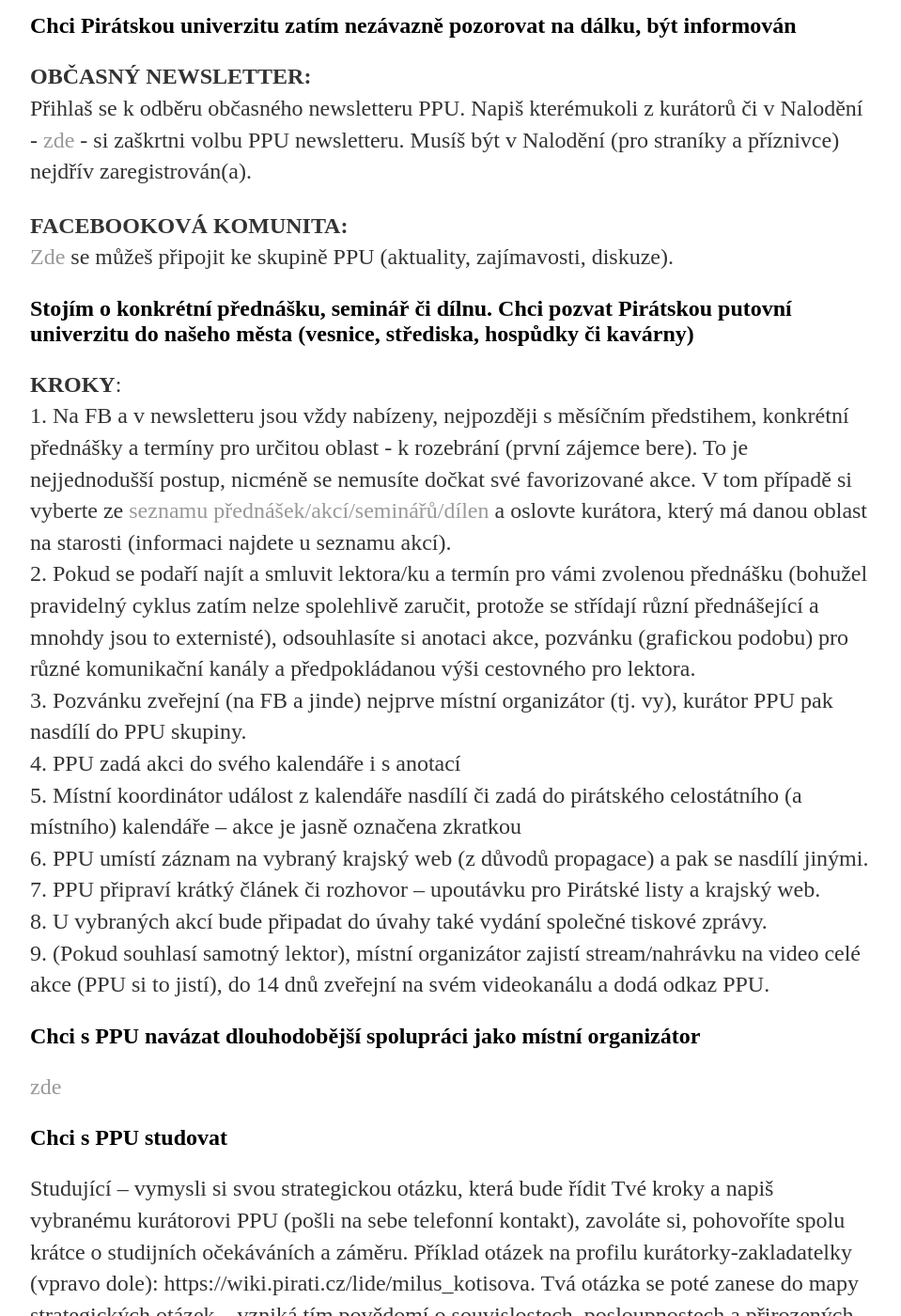
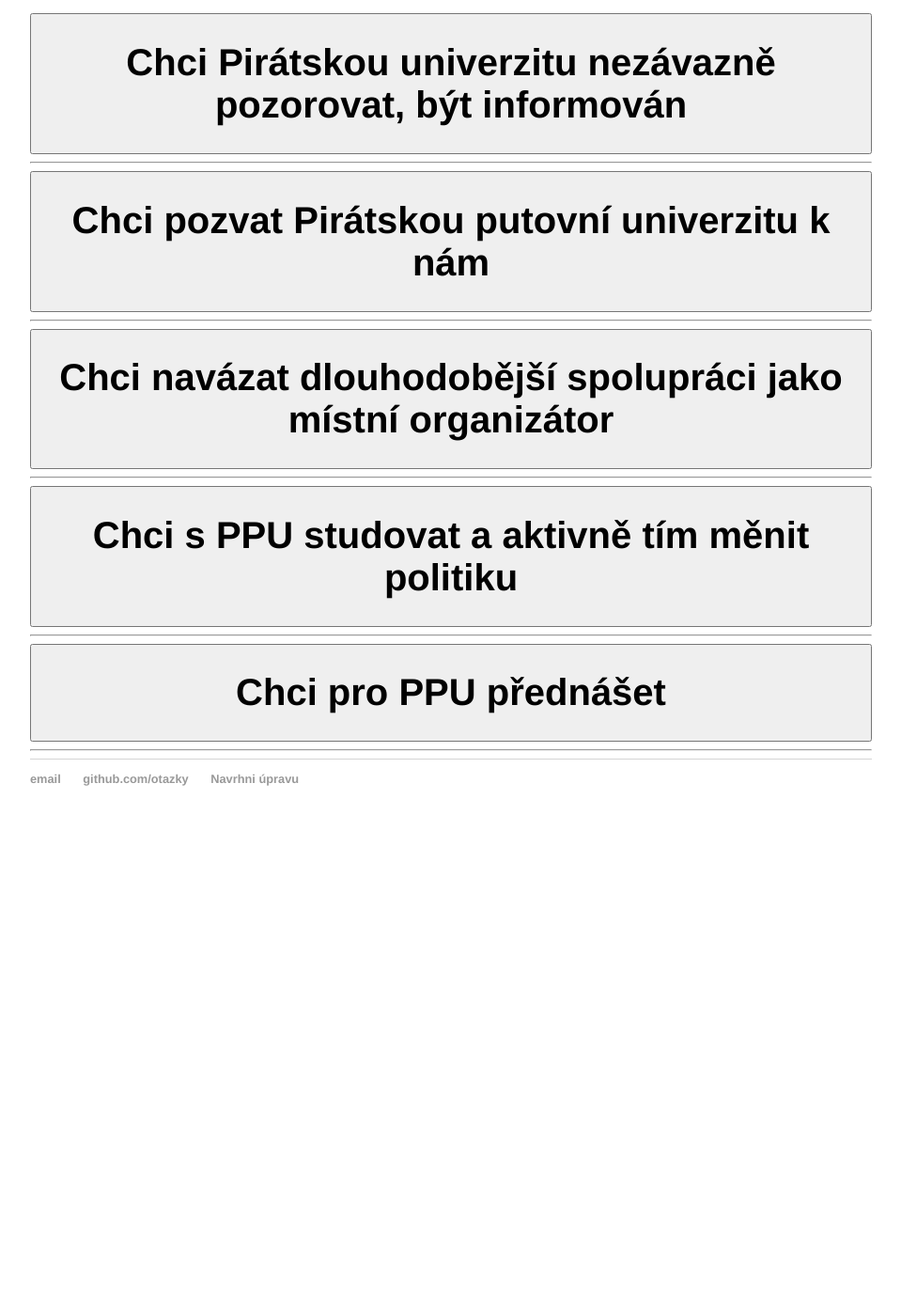
Before and after one commit to otazky/otazky.github.io, a Jekyll site: the page built from spoluprace/index.html, in a window 1280 px wide and 1400 px high, scrolled down 224 px. Shown: the whole window at 94% size, without its empty margins (160-1119 px from the left). Built offline with Jekyll 4.4.1, drawn with Linux system fonts in a browser that asks for light colours; after the commit the page ends 1120 px from its top, so only the background shows below that; some of the changed lines change nothing that is shown; some of the changed text lies outside the part shown.

Commit message:
Změna stylu stránky, toggle, doplnění textu

```diff
--- a/spoluprace/index.html
+++ b/spoluprace/index.html
@@ -2,39 +2,98 @@
 layout: default
 title: Jak se zapojit
 ---
-
 <h1>{{ page.title }}</h1>
 
-<h2>Chci Pirátskou univerzitu zatím nezávazně pozorovat na dálku, být informován</h2>
-  <p><b>OBČASNÝ NEWSLETTER:</b> <br>
-  Přihlaš se k odběru občasného newsletteru PPU. Napiš kterémukoli z kurátorů či v Nalodění - <a href="https://nalodeni.pirati.cz/">zde</a> - si zaškrtni volbu PPU newsletteru. Musíš být v Nalodění (pro straníky a příznivce) nejdřív zaregistrován(a). </p>
+<button onclick="toggle_visibility('1');"><h1>Chci Pirátskou univerzitu nezávazně pozorovat, být informován</h1></button>
+<div class="myDIV" id="1">
 
-  <p><b>FACEBOOKOVÁ KOMUNITA:</b> <br>
-  <a href="https://www.facebook.com/groups/PiratskaPutovniUniverzita/">Zde</a> se můžeš připojit ke skupině PPU (aktuality, zajímavosti, diskuze).</p>
+  <p><b>OBČASNÝ NEWSLETTER</b> <br>
+  Přihlaš se k odběru občasného newsletteru PPU. Napiš kterémukoli z kurátorů či v Nalodění - <a href="https://nalodeni.pirati.cz/">zde</a> - si zaškrtni volbu odebírání PPU newsletteru. Musíš být v Nalodění (pro straníky a příznivce) nejdřív zaregistrován(a). </p>
 
-<h2>Stojím o konkrétní přednášku, seminář či dílnu. Chci pozvat Pirátskou putovní univerzitu do našeho města (vesnice, střediska, hospůdky či kavárny)</h2>
-  <p> <b>KROKY</b>:
-<br>1. Na FB a v newsletteru jsou vždy nabízeny, nejpozději s měsíčním předstihem, konkrétní přednášky a termíny pro určitou oblast - k rozebrání (první zájemce bere). To je nejjednodušší postup, nicméně se nemusíte dočkat své favorizované akce. V tom případě si vyberte ze <a href="/studium">seznamu přednášek/akcí/seminářů/dílen</a> a oslovte kurátora, který má danou oblast na starosti (informaci najdete u seznamu akcí).
-<br>2. Pokud se podaří najít a smluvit lektora/ku a termín pro vámi zvolenou přednášku (bohužel pravidelný cyklus zatím nelze spolehlivě zaručit, protože se střídají různí přednášející a mnohdy jsou to externisté), odsouhlasíte si anotaci akce, pozvánku (grafickou podobu) pro různé komunikační kanály a předpokládanou výši cestovného pro lektora.
-<br>3. Pozvánku zveřejní (na FB a jinde) nejprve místní organizátor (tj. vy), kurátor PPU pak nasdílí do PPU skupiny.
-<br>4. PPU zadá akci do svého kalendáře i s anotací
-<br>5. Místní koordinátor událost z kalendáře nasdílí či zadá do pirátského celostátního (a místního) kalendáře – akce je jasně označena zkratkou <PPU: název akce>
-<br>6. PPU umístí záznam na vybraný krajský web (z důvodů propagace) a pak se nasdílí jinými.
-<br>7. PPU připraví krátký článek či rozhovor – upoutávku pro Pirátské listy a krajský web.
-<br>8. U vybraných akcí bude připadat do úvahy také vydání společné tiskové zprávy.
-<br>9. (Pokud souhlasí samotný lektor), místní organizátor zajistí stream/nahrávku na video celé akce (PPU si to jistí), do 14 dnů zveřejní na svém videokanálu a dodá odkaz PPU.
+  <p><b>FACEBOOKOVÁ KOMUNITA</b> <br>
+  <a href="https://www.facebook.com/groups/PiratskaPutovniUniverzita/">Zde</a> se můžeš připojit ke skupině PPU (aktuality, zajímavosti, diskuze, události).</p>
+
+  <p><b>KALENDÁŘ AKCÍ PPU (GOOGLE)</b> <br>
+  <a href="https://calendar.google.com/calendar?cid=M21qYmFldXRuYjhlN2c1OW9ldDhkYjZrajRAZ3JvdXAuY2FsZW5kYXIuZ29vZ2xlLmNvbQ">Zde</a> můžeš do svého kalendáře odebírat akce pořádané PPU.</p>
+
+</div>
+<hr>
+
+<button onclick="toggle_visibility('2');"><h1>Chci pozvat Pirátskou putovní univerzitu k nám</h1></button>
+<div class="myDIV" id="2">
+<p>
+Pokud stojíte o konkrétní přednášku, seminář či dílnu a chcete pozvat Pirátskou putovní univerzitu do svého města (vesnice, střediska, hospůdky či kavárny, na veřejné prostranství), postupujte takto:
+</p>
+
+  <p>
+KROK 1. Na FB a v newsletteru jsou vždy nabízeny, nejpozději s měsíčním předstihem, konkrétní přednášky a termíny pro určitou oblast - k rozebrání (první zájemce bere). To je nejjednodušší postup, nicméně se nemusíte dočkat své favorizované akce. V tom případě si vyberte ze <a href="/studium">seznamu přednášek/akcí/seminářů/dílen</a> a oslovte kurátora, který má danou oblast na starosti (informaci najdete u seznamu akcí).
+<br>KROK 2. Pokud se podaří najít a smluvit lektora/ku a termín pro vámi zvolenou přednášku (bohužel pravidelný cyklus zatím nelze spolehlivě zaručit, protože se střídají různí přednášející a mnohdy jsou to externisté), odsouhlasíte si anotaci akce, pozvánku (grafickou podobu) pro různé komunikační kanály a předpokládanou výši cestovného pro lektora.
+<br>KROK 3. Pozvánku zveřejní (na FB a jinde) nejprve místní organizátor (tj. vy), kurátor PPU pak nasdílí do PPU skupiny.
+<br>KROK 4. PPU zadá akci do svého kalendáře i s anotací
+<br>KROK 5. Místní koordinátor událost z kalendáře nasdílí či zadá do pirátského celostátního (a místního) kalendáře – akce je jasně označena zkratkou <PPU: název akce>
+<br>KROK 6. PPU umístí záznam na vybraný krajský web (z důvodů propagace) a pak se nasdílí jinými.
+<br>KROK 7. PPU připraví krátký článek či rozhovor – upoutávku pro Pirátské listy a krajský web.
+<br>KROK 8. U vybraných akcí bude připadat do úvahy také vydání společné tiskové zprávy.
+<br>KROK 9. (Pokud souhlasí samotný lektor), místní organizátor zajistí stream/nahrávku na video celé akce (PPU si to jistí), do 14 dnů zveřejní na svém videokanálu a dodá odkaz PPU.
+   </p>
+<p>
+    Počítej s tím, že místní organizátor se stará o úhradu cestovného lektorům dojíždějícím odjinud. Výše cestovného a způsob dopravy je dopředu znám.
   </p>
+</div>
+<hr>
 
-<h2>Chci s PPU navázat dlouhodobější spolupráci jako místní organizátor</h2>
-  <p> <a href="https://nalodeni.pirati.cz/">zde</a>  </p>
+<button onclick="toggle_visibility('3');"><h1>Chci navázat dlouhodobější spolupráci jako místní organizátor</h1></button>
+<div class="myDIV" id="3">
+<p>
+Kontaktuj kteréhokoli z kurátorů se svou představou a uvidíte, co je realistické v daném okamžiku. Sepíšete jednoduchou dohodu o spolupráci. A může se začít. V PPU máme zájem objevovat místní přednášející a studující, kteří chtějí naopak nabídnout své zkušenosti a vědomosti i otázky do služeb našeho inovátorského projektu. Vysíláme, ale současně přijímáme :-).
 
-<h2>Chci s PPU studovat</h2>
-  <p>Studující – vymysli si svou strategickou otázku, která bude řídit Tvé kroky a napiš vybranému kurátorovi PPU (pošli na sebe telefonní kontakt), zavoláte si, pohovoříte spolu krátce o studijních očekáváních a záměru. Příklad otázek na profilu kurátorky-zakladatelky (vpravo dole): https://wiki.pirati.cz/lide/milus_kotisova. Tvá otázka se poté zanese do mapy strategických otázek – vzniká tím povědomí o souvislostech, posloupnostech a přirozených hierarchiích (mapa na mrak.pirati.cz - složka PPU).
-    <a href="https://nalodeni.pirati.cz/">zde</a>  </p>
+Počítej s tím, že místní organizátor se stará o úhradu cestovného lektorům dojíždějícím odjinud. Výše cestovného a způsob dopravy je dopředu znám.
+</p>
+
+</div>
+<hr>
+
+<button onclick="toggle_visibility('4');"><h1>Chci s PPU studovat a aktivně tím měnit politiku</h1></button>
+<div class="myDIV" id="4">
+
+ <p>Studium začíná zformulováním strategické výzkumné otázky, motivačního motoru. Vymysli si svou strategickou otázku, která bude řídit Tvé kroky a napiš vybranému kurátorovi PPU (pošli na sebe telefonní kontakt, mail), zavoláte si, pohovoříte spolu krátce o studijních očekáváních a záměru.
+   <br> Příklad otázek na profilu kurátorky-zakladatelky (vpravo dole): https://wiki.pirati.cz/lide/milus_kotisova. Tvá otázka se poté zanese do mapy strategických otázek – vzniká tím povědomí o souvislostech, posloupnostech a přirozených hierarchiích a možných spolupracovnících (mapa zatím na interním cloudu: mrak.pirati.cz - složka PPU).
+    <a href="">zde</a>  </p>
+
+  <p>
+</p>
+
+</div>
+<hr>
+
+<button onclick="toggle_visibility('5');"><h1>Chci pro PPU přednášet</h1></button>
+<div class="myDIV" id="5">
+
+   <h1>PŘÍLEŽITOSTNĚ</h1>
+  <p>
+   Pokud nemáte mnoho času, ale chcete občas nabídnout nějakou přednášku, seminář či dílnu, protože považujete sdílení nějakých znalostí či kompetencí za velmi důležité (v české politice či pirátské straně chybějící), jste vítáni. Pošlete kurátorovi (kurátorce) krátkou anotaci, pohovořte s ním (ní).
+    </p>
+   <p>   U externistů, příznivců i nečlenů spíše neočekáváme (nemůžeme ani čekat) kontinuální spolupráci a hledání přesahů, ale i tak se o to budeme pokoušet. Navrhněte přednášku, sepište krátkou anotaci a pošlete vybranému kurátorovi. Uveďte, jak daleko jste ochotni cestovat a kde všude přednášet. Cestovné vám hradí organizátor. Lektorné nikoli. PPU nemá žádný rozpočet.
+
+ </p>
+<p>
+  Dejte vědět dopředu, jaké volné termíny a časy se vám hodí v nejbližších měsících a do jaké dojezdové vzdálenosti maximálně (ne každý je samozřejmě ochotný dojíždět na druhý konec republiky). Akce se rozebírají formou akce. První zájemce bere.
+</p>
+
+   <h1>DLOUHODOBĚ - JAKO STUDUJÍCÍ-PŘEDNÁŠEJÍCÍ (NÁŠ IDEÁL)</h1>
+  <p>
+   Tohle je ideální forma zapojení do chodu univerzity. Rovnováha mezi přijímáním a vysíláním. Bezbariérovost, protékání poznatků bez strážců bran. Jakmile se někdo něco naučí, předává co nejrychleji, v kostce, přístupněji dál. S každým studujícím je navíc možnost zkrátit cestu k výsledku. Samozřejmě, že zvědomění obsahu a jeho aktivní aplikování v praxi si žádá svůj čas, ale u každého je to neznámá proměnná. Pokud dokážeme s každou směnou vědění a kompetencí o něco vylepšit formu, způsob i délku, má to smysl. Především díky těmto spolupracovníkům se Pirátská putovní univerzita může rozvíjet. Díky přednášejícím, angažovaným občanům, kteří jsou zároveň studujícími, hledajícími, experimentujícími, měnícími svět svým aplikovaným učením.
+</p>
+  <p>
+  Dejte prosím vědět po čtvrtletích dopředu, jaké volné termíny a časy se vám hodí v nejbližších měsících a do jaké dojezdové vzdálenosti maximálně (ne každý je samozřejmě ochotný dojíždět na druhý konec republiky). Akce se rozebírají formou akce. První zájemce bere.
+</p>
+    <h1>FORMULÁŘ PRO PŘEDNÁŠEJÍCÍ</h1>
+
+  <p>
+  Zde prosím nabízejte termíny, akce a upřesněte teritoriální okruh nabídky. (FORMULÁŘ SE PŘIPRAVUJE)
+</p>
 
 
-<h2>Chci pro PPU přednášet (ideál studující-přednášející)</h2>
-  <p> Přednášející – u externistů a nečlenů spíše neočekáváme (nemůžeme ani čekat) kontinuální spolupráci a hledání přesahů, ale i tak se o to budeme pokoušet. Navrhněte přednášku, sepište krátkou anotaci a pošlete kurátorce. Uveďte, jak daleko jste ochotni cestovat a kde všude přednášet. Cestovné vám hradí organizátor. Lektorné nikoli. PPU nemá žádný rozpočet. <a href="https://nalodeni.pirati.cz/">zde</a>
 
- Studující-přednášející, to je náš ideál. Především díky těmto spolupracovníkům se Pirátská putovní univerzita může rozvíjet. Přednášející, který je zároveň studujícím, hledajícím, experimentujícím. Čili kombinace studenta a přednášejícího (viz nahoře).
-  </p>
+</div>
+<hr>
```
